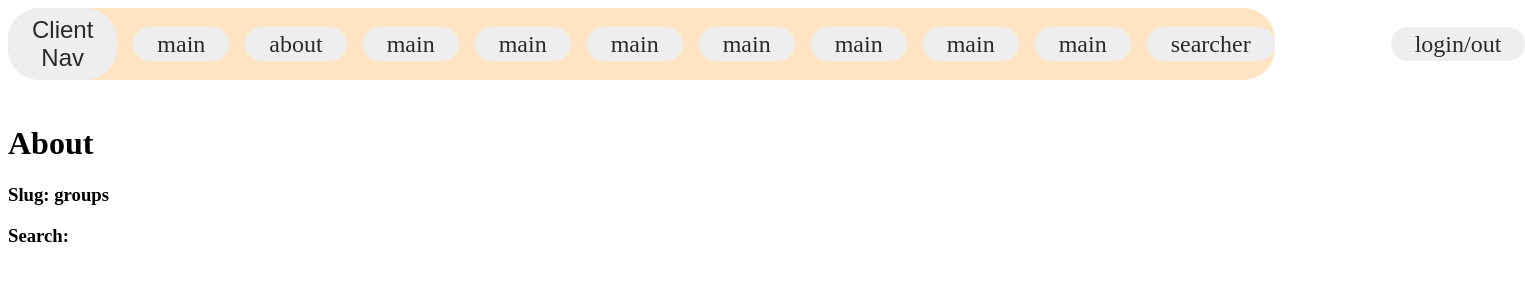
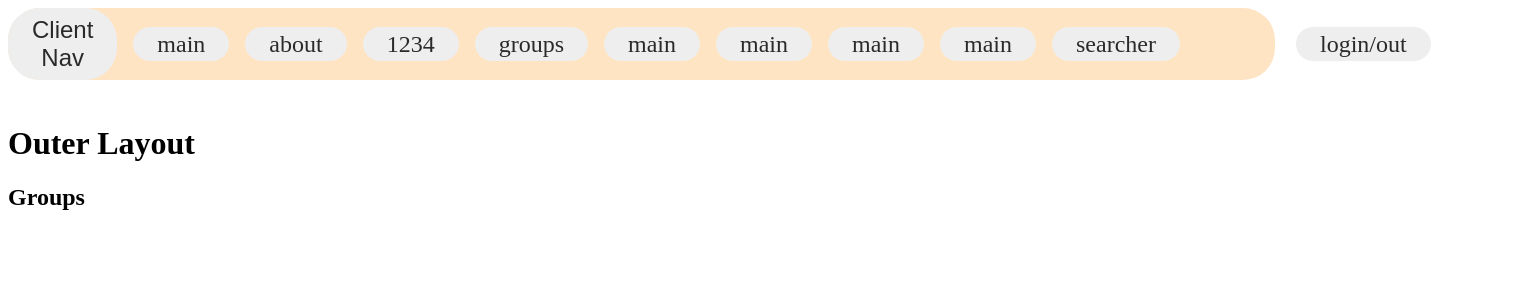
Before and after one commit to Waldemar-00/Svelte-Sveltekit, a SvelteKit app: page /groups in a window 1280 px wide. Shown: the top 300 px of the page, 1525 px wide, since content can reach past the window. Built offline with nearby package versions, Linux system fonts and the light colour scheme.

Commit message:
Was used pointer-events property from CSS, matcher for route;(groups), exiting the layout with @ for pages, layouts, and choosing of layout with  @someroute.

```diff
--- /dev/null
+++ b/src/params/integer.js
@@ -0,0 +1,4 @@
+export const match = (param) =>
+{
+  return /^\d+$/.test( param );
+}
--- a/src/routes/+layout.svelte
+++ b/src/routes/+layout.svelte
@@ -2,19 +2,24 @@
 	// @ts-nocheck
 	let toggle = 'none';
 	let check = false;
+	let disabled = 'auto';
 	function toggleDisplay() {
-		if (toggle === '0') toggle = '1';
-		else toggle = '0';
+		if (toggle === '0') {
+			toggle = '1';
+			disabled = 'auto';
+		} else {
+			toggle = '0';
+			disabled = 'none';
+		}
 	}
 </script>
 
-<nav style="--toggle:{toggle}">
+<nav style="--toggle:{toggle}; --pointer:{disabled}">
 	<button class="spred" on:click={toggleDisplay}>Client Nav</button>
 	<a href="/">main</a>
 	<a href="/about/?size=43">about</a>
-	<a href="/">main</a>
-	<a href="/">main</a>
-	<a href="/">main</a>
+	<a href="/1234">1234</a>
+	<a href="/groups">groups</a>
 	<a href="/">main</a>
 	<a href="/">main</a>
 	<a href="/">main</a>
@@ -63,6 +68,7 @@
 	}
 	nav a {
 		opacity: var(--toggle);
+		pointer-events: var(--pointer);
 		padding: 0.2rem 1.5rem;
 		transition: all 700ms;
 	}
@@ -71,6 +77,7 @@
 	}
 	.login {
 		opacity: 1;
+		pointer-events: inherit;
 		position: relative;
 		left: 100px;
 	}
--- /dev/null
+++ b/src/routes/[page=integer]/+page.svelte
@@ -0,0 +1 @@
+<h1>Hi, matcher returned true and we are here.</h1>
--- /dev/null
+++ b/src/routes/groups/(app)/+layout.svelte
@@ -0,0 +1,2 @@
+<h1>Inner Layout</h1>
+<slot></slot>
--- /dev/null
+++ b/src/routes/groups/(app)/app/+page.svelte
@@ -0,0 +1 @@
+<h2>Some App</h2>
--- /dev/null
+++ b/src/routes/groups/(app)/dashboard/+page@groups.svelte
@@ -0,0 +1 @@
+<h2>Dashboard</h2>
--- /dev/null
+++ b/src/routes/groups/+layout.svelte
@@ -0,0 +1,2 @@
+<h1>Outer Layout</h1>
+<slot></slot>
--- /dev/null
+++ b/src/routes/groups/+page.svelte
@@ -0,0 +1 @@
+<h2>Groups</h2>
--- a/src/routes/searcher/+page.svelte
+++ b/src/routes/searcher/+page.svelte
@@ -3,15 +3,14 @@
 
 	import { page } from '$app/stores';
 	export let data;
-	$: console.log(data?.q);
 </script>
 
 <form action="/searcher">
 	<!-- svelte-ignore a11y-autofocus -->
 	<input
 		name="q"
+		on:input={() => document.querySelector('[action="/searcher"]').requestSubmit()}
 		autofocus
-		on:input={() => document.querySelector('[action="/searcher"]').requestSubmit()}
 	/>
 </form>
 <ul>
```
